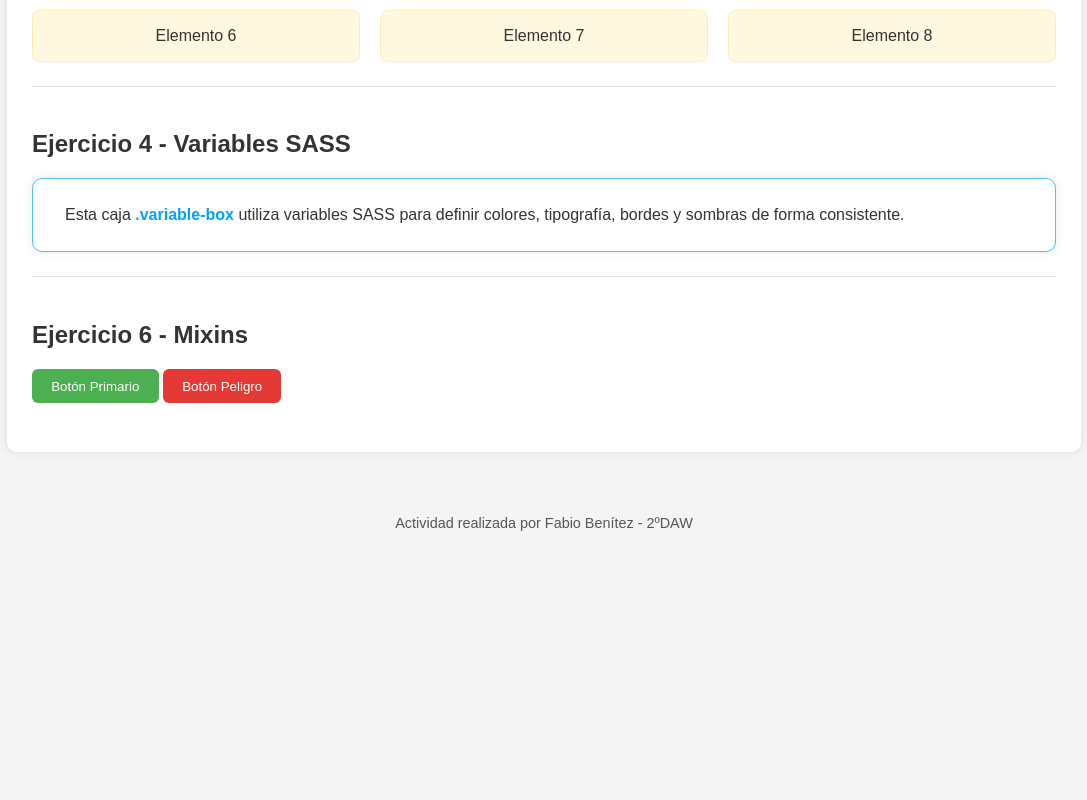
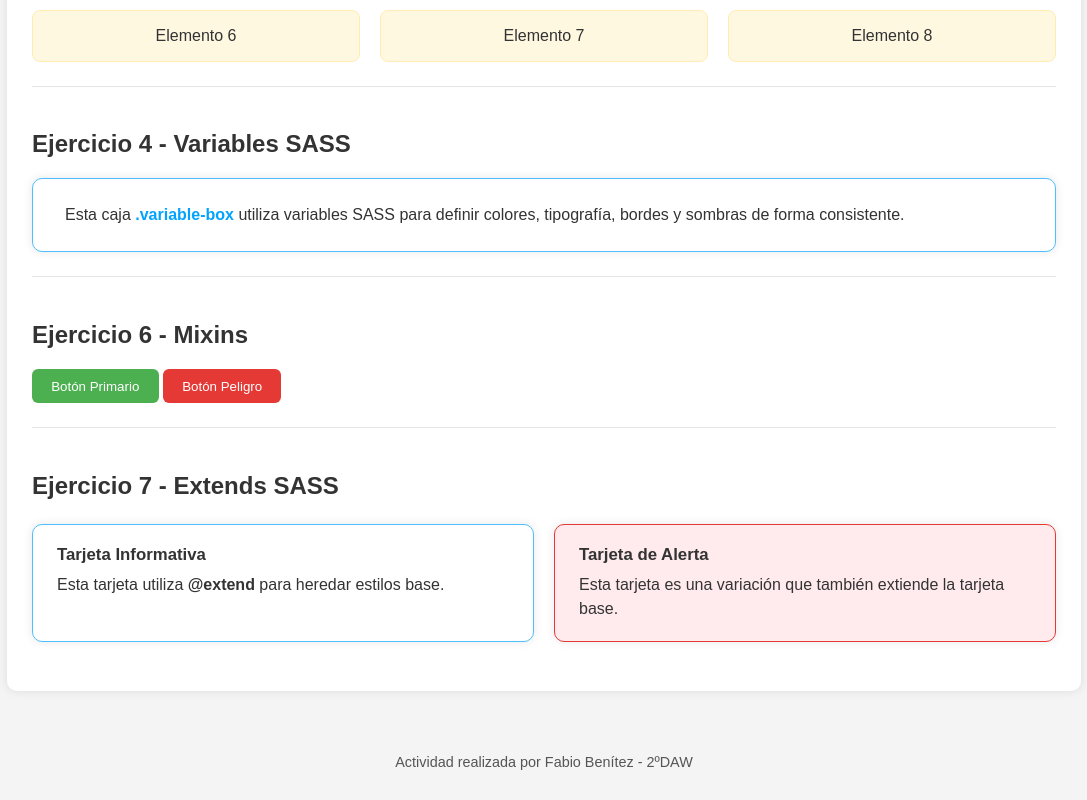
Before and after one commit to Fabiuskybm/sass-fundamentals, a website built with webpack: page src/index.html in a window 1280 px wide. Shown: the part 723-1523 px from the top of the page, without its empty margins (96-1183 px from the left). Before the commit the page ends 1284 px from the top, so only its background shows below. Built offline with nearby package versions, Linux system fonts and the light colour scheme.

Commit message:
feat: complete exercise 7 - extends cards

```diff
--- a/src/index.js
+++ b/src/index.js
@@ -30,7 +30,6 @@ const flexItemsHTML = Array.from({ length: TOTAL_FLEX_ITEMS }, (_, index) => {
 
 
 
-
 // ===============================
 // |  Ejercicio 5 - Anidamiento  |
 // ===============================
@@ -42,6 +41,7 @@ const NAV_ITEMS = [
   { id: 'ejercicio-3', label: 'Flexbox' },
   { id: 'ejercicio-4', label: 'Variables SASS' },
   { id: 'ejercicio-6', label: 'Mixins' },
+  { id: 'ejercicio-7', label: 'Extends SASS' },
 ];
 
 
@@ -85,7 +85,6 @@ app.innerHTML = `
     <div class="app__box caja">
       <p>Caja</p>
     </div>
-
   </section>
 
 
@@ -113,6 +112,29 @@ app.innerHTML = `
 
     <button class="btn-primario">Botón Primario</button>
     <button class="btn-peligro">Botón Peligro</button>
+  </section>
+
+
+  <section id="ejercicio-7" class="app__section app__section--extends">
+    <h2>Ejercicio 7 - Extends SASS</h2>
+
+    <div class="extends-demo">
+
+      <div class="extends-demo__card extends-demo__card--info">
+        <h3 class="extends-demo__title">Tarjeta Informativa</h3>
+        <p class="extends-demo__text">
+          Esta tarjeta utiliza <strong>@extend</strong> para heredar estilos base.
+        </p>
+      </div>
+
+      <div class="extends-demo__card extends-demo__card--alert">
+        <h3 class="extends-demo__title">Tarjeta de Alerta</h3>
+        <p class="extends-demo__text">
+          Esta tarjeta es una variación que también extiende la tarjeta base.
+        </p>
+      </div>
+
+    </div>
   </section>
 
 `;
--- a/src/styles/main.scss
+++ b/src/styles/main.scss
@@ -74,6 +74,15 @@ $btn-primary-text: #FFFFFF;
 
 $btn-danger-bg: #E53935;
 $btn-danger-text: #FFFFFF;
+
+
+
+// Colores para las tarjetas (ejercicio 7)
+$card-info-bg: lighten($color-accent, 40%);
+$card-info-border: $color-accent;
+
+$card-alert-bg: #FFEBEE;
+$card-alert-border: #E53935;
 
 
 
@@ -350,3 +359,63 @@ footer {
 .btn-peligro {
     @include boton($btn-danger-bg, $btn-danger-text, $btn-radius);
 }
+
+
+
+
+// ===========================
+// |  Ejercicio 7 - Extends  |
+// ===========================
+
+// Tarjeta base
+.base-card {
+    padding: 1.25rem 1.5rem;
+    background-color: $color-surface;
+    border: 1px solid $color-surface-border-soft;
+    border-radius: $radius-card;
+    box-shadow: $shadow-card;
+    box-sizing: border-box;
+}
+
+
+// Variantes que extienden de la tarjeta base
+.card-info {
+    @extend .base-card;
+    background-color: $card-info-bg;
+    border-color: $card-info-border;
+}
+
+.card-alert {
+    @extend .base-card;
+    background-color: $card-alert-bg;
+    border-color: $card-alert-border;
+}
+
+
+// Bloque BEM del ejercicio 7
+.extends-demo {
+    margin-top: 1.5rem;
+
+    display: flex;
+    gap: 1.25rem;
+    flex-wrap: wrap;
+
+    &__card {
+        flex: 1 1 0;
+    }
+
+    &__card--info { @extend .card-info; }
+    &__card--alert { @extend .card-alert; }
+
+    &__title {
+        margin-top: 0;
+        margin-bottom: 0.5rem;
+        font-size: 1.05rem;
+    }
+
+    &__text {
+        margin: 0;
+        line-height: 1.5;
+    }
+
+}
```
